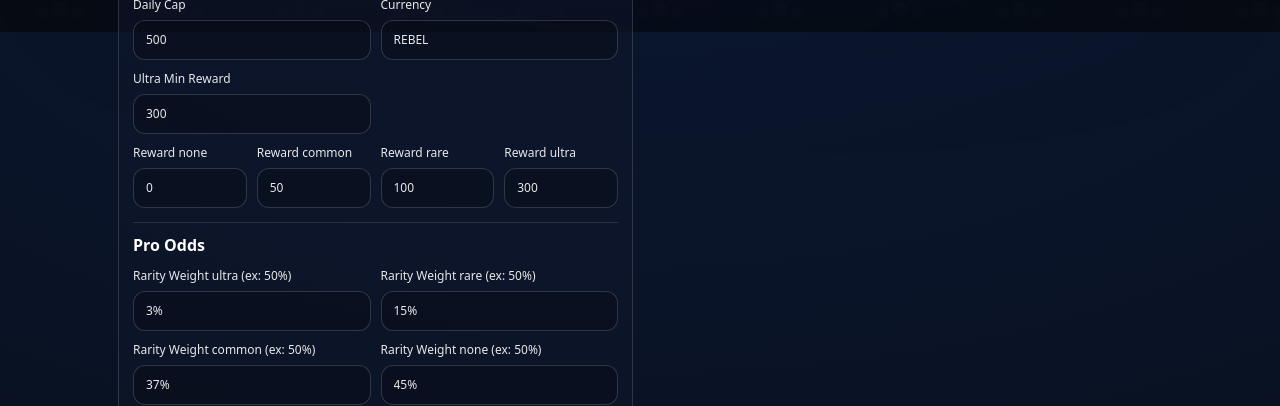
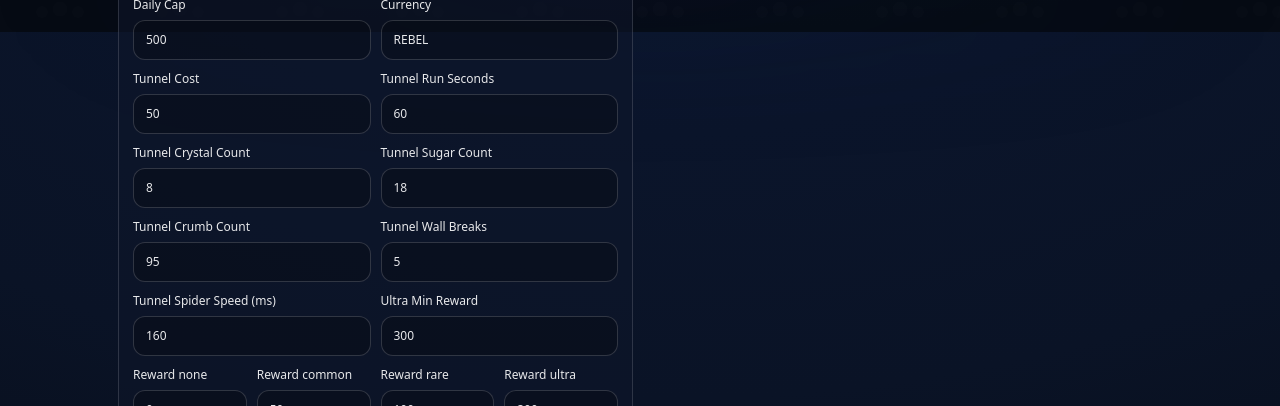
Before and after one commit to D1stknight/rebelants-playground, a Next.js app: page /admin in a window 1280 px wide. Shown: the part 768-1174 px from the top of the page. Built offline with nearby package versions, Linux system fonts and the light colour scheme; no server answers; what @rainbow-me/rainbowkit, wagmi would draw is missing.

Commit message:
Update admin.tsx

```diff
--- a/pages/admin.tsx
+++ b/pages/admin.tsx
@@ -9,6 +9,15 @@ type PointsConfigShape = {
   shuffleCost: number;
   dailyClaim: number;
   dailyEarnCap: number;
+
+  tunnelCost: number;
+  tunnelRunSeconds: number;
+  tunnelCrystalCount: number;
+  tunnelSugarCount: number;
+  tunnelCrumbCount: number;
+  tunnelWallBreaks: number;
+  tunnelSpiderSpeedMs: number;
+
   rewards: { none: number; common: number; rare: number; ultra: number };
 
   ultraMinReward: number;
@@ -122,6 +131,15 @@ const [cfg, setCfg] = useState<PointsConfigShape>(() => ({
   shuffleCost: defaultConfig.shuffleCost,
   dailyClaim: defaultConfig.dailyClaim,
   dailyEarnCap: defaultConfig.dailyEarnCap,
+
+  tunnelCost: (defaultConfig as any).tunnelCost ?? 50,
+  tunnelRunSeconds: (defaultConfig as any).tunnelRunSeconds ?? 60,
+  tunnelCrystalCount: (defaultConfig as any).tunnelCrystalCount ?? 8,
+  tunnelSugarCount: (defaultConfig as any).tunnelSugarCount ?? 18,
+  tunnelCrumbCount: (defaultConfig as any).tunnelCrumbCount ?? 95,
+  tunnelWallBreaks: (defaultConfig as any).tunnelWallBreaks ?? 5,
+  tunnelSpiderSpeedMs: (defaultConfig as any).tunnelSpiderSpeedMs ?? 160,
+
   rewards: { ...defaultConfig.rewards },
 
   ultraMinReward: Number((defaultConfig as any).ultraMinReward ?? 50),
@@ -1088,6 +1106,69 @@ String(c.status).toUpperCase()==="PENDING"
 </label>
 
 <label style={{ fontSize: 12, opacity: 0.9 }}>
+  Tunnel Cost
+  <input
+    value={cfg.tunnelCost}
+    onChange={(e) => setCfg((c) => ({ ...c, tunnelCost: safeNum(e.target.value, c.tunnelCost) }))}
+    style={{ width: "100%", marginTop: 6, padding: "10px 12px", borderRadius: 12, border: "1px solid rgba(255,255,255,.18)", background: "rgba(0,0,0,.25)", color: "white" }}
+  />
+</label>
+
+<label style={{ fontSize: 12, opacity: 0.9 }}>
+  Tunnel Run Seconds
+  <input
+    value={cfg.tunnelRunSeconds}
+    onChange={(e) => setCfg((c) => ({ ...c, tunnelRunSeconds: safeNum(e.target.value, c.tunnelRunSeconds) }))}
+    style={{ width: "100%", marginTop: 6, padding: "10px 12px", borderRadius: 12, border: "1px solid rgba(255,255,255,.18)", background: "rgba(0,0,0,.25)", color: "white" }}
+  />
+</label>
+
+<label style={{ fontSize: 12, opacity: 0.9 }}>
+  Tunnel Crystal Count
+  <input
+    value={cfg.tunnelCrystalCount}
+    onChange={(e) => setCfg((c) => ({ ...c, tunnelCrystalCount: safeNum(e.target.value, c.tunnelCrystalCount) }))}
+    style={{ width: "100%", marginTop: 6, padding: "10px 12px", borderRadius: 12, border: "1px solid rgba(255,255,255,.18)", background: "rgba(0,0,0,.25)", color: "white" }}
+  />
+</label>
+
+<label style={{ fontSize: 12, opacity: 0.9 }}>
+  Tunnel Sugar Count
+  <input
+    value={cfg.tunnelSugarCount}
+    onChange={(e) => setCfg((c) => ({ ...c, tunnelSugarCount: safeNum(e.target.value, c.tunnelSugarCount) }))}
+    style={{ width: "100%", marginTop: 6, padding: "10px 12px", borderRadius: 12, border: "1px solid rgba(255,255,255,.18)", background: "rgba(0,0,0,.25)", color: "white" }}
+  />
+</label>
+
+<label style={{ fontSize: 12, opacity: 0.9 }}>
+  Tunnel Crumb Count
+  <input
+    value={cfg.tunnelCrumbCount}
+    onChange={(e) => setCfg((c) => ({ ...c, tunnelCrumbCount: safeNum(e.target.value, c.tunnelCrumbCount) }))}
+    style={{ width: "100%", marginTop: 6, padding: "10px 12px", borderRadius: 12, border: "1px solid rgba(255,255,255,.18)", background: "rgba(0,0,0,.25)", color: "white" }}
+  />
+</label>
+
+<label style={{ fontSize: 12, opacity: 0.9 }}>
+  Tunnel Wall Breaks
+  <input
+    value={cfg.tunnelWallBreaks}
+    onChange={(e) => setCfg((c) => ({ ...c, tunnelWallBreaks: safeNum(e.target.value, c.tunnelWallBreaks) }))}
+    style={{ width: "100%", marginTop: 6, padding: "10px 12px", borderRadius: 12, border: "1px solid rgba(255,255,255,.18)", background: "rgba(0,0,0,.25)", color: "white" }}
+  />
+</label>
+
+<label style={{ fontSize: 12, opacity: 0.9 }}>
+  Tunnel Spider Speed (ms)
+  <input
+    value={cfg.tunnelSpiderSpeedMs}
+    onChange={(e) => setCfg((c) => ({ ...c, tunnelSpiderSpeedMs: safeNum(e.target.value, c.tunnelSpiderSpeedMs) }))}
+    style={{ width: "100%", marginTop: 6, padding: "10px 12px", borderRadius: 12, border: "1px solid rgba(255,255,255,.18)", background: "rgba(0,0,0,.25)", color: "white" }}
+  />
+</label>
+
+<label style={{ fontSize: 12, opacity: 0.9 }}>
   Ultra Min Reward
   <input
     value={cfg.ultraMinReward}
```
Lines whose indentation alone changed are shown as unchanged.
